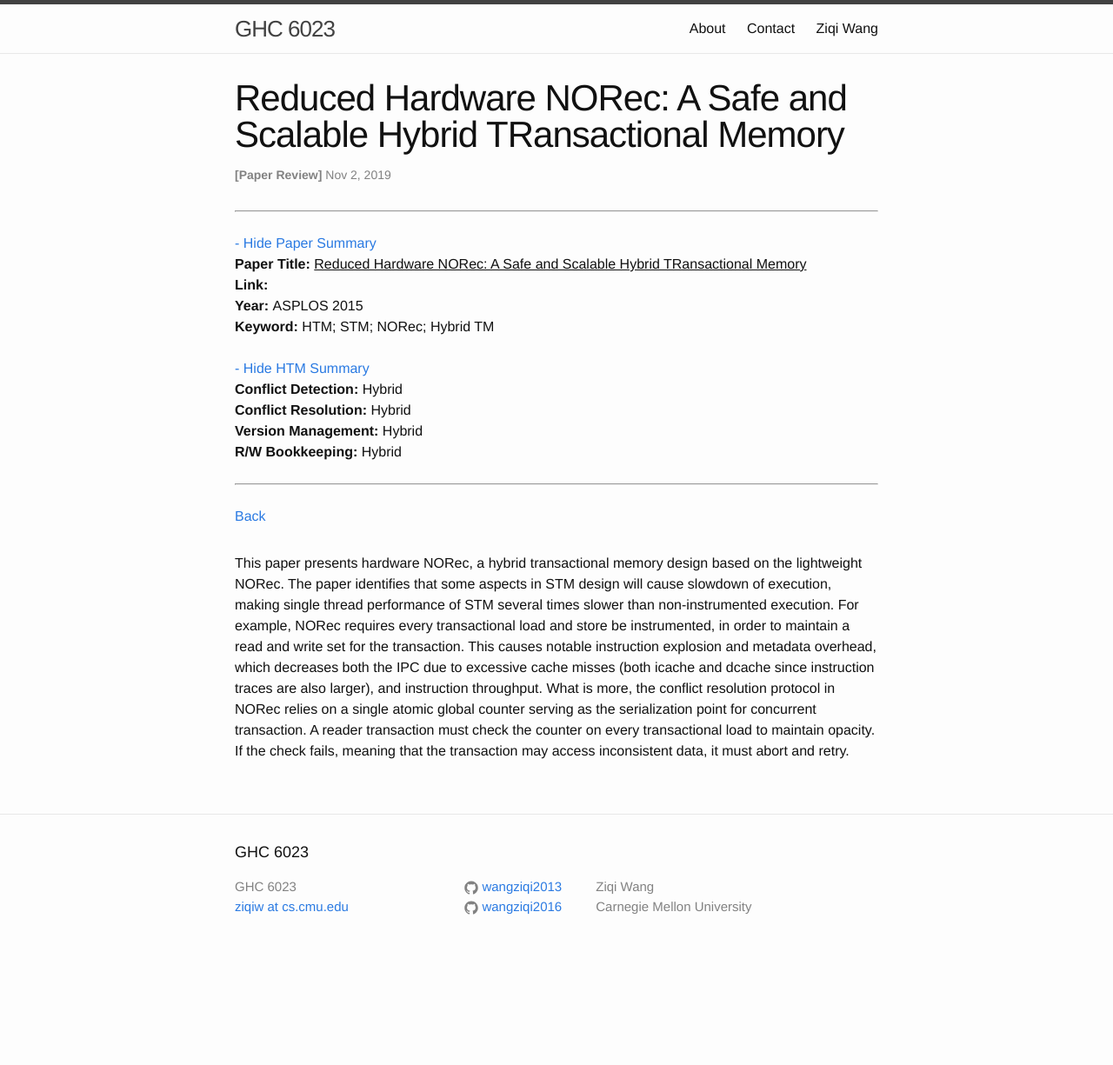
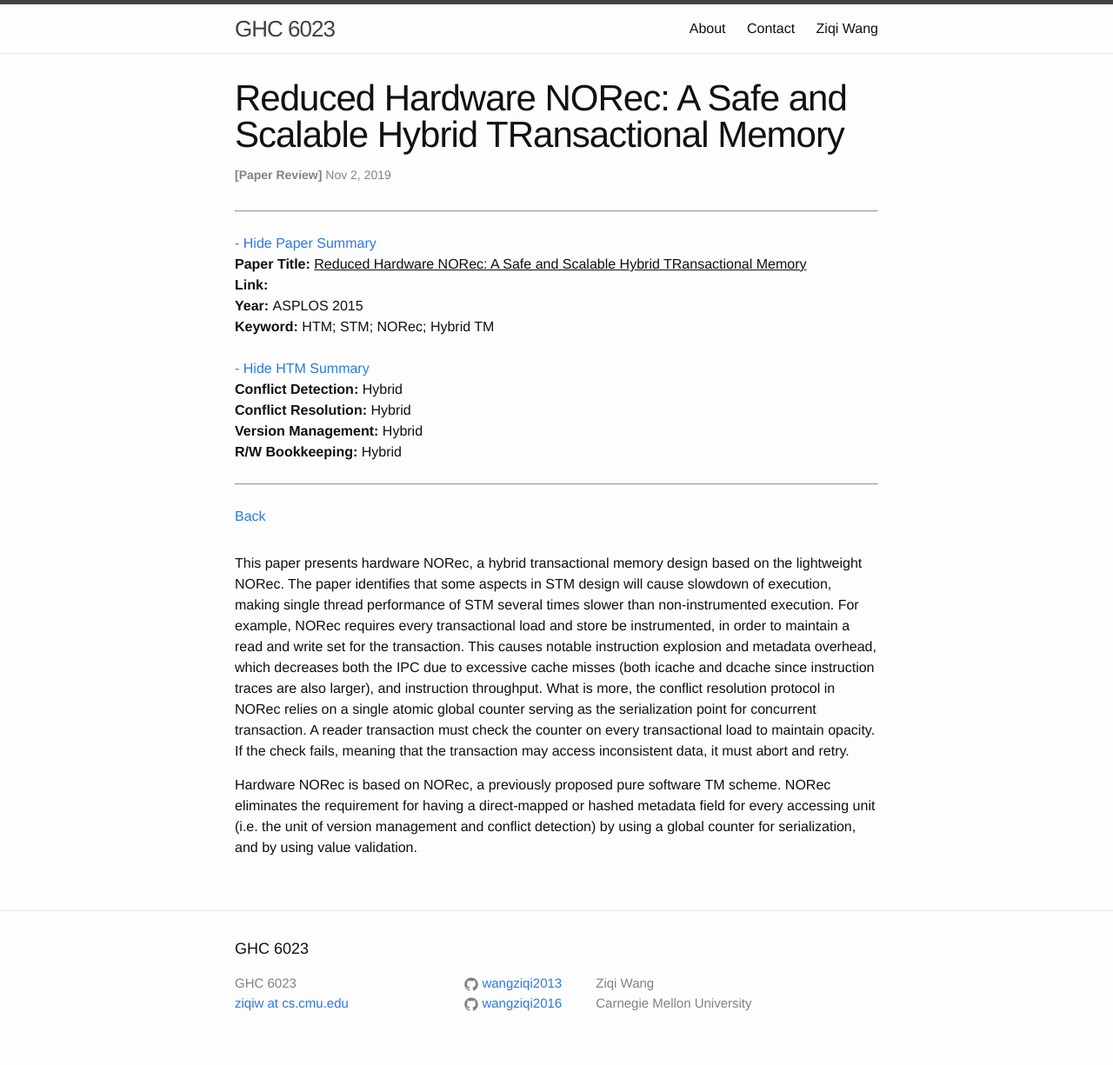
Before and after one commit to wangziqi2013/wangziqi2013.github.io, a Jekyll site: the page built from _posts/2019-11-02-rh-norec.markdown, in a window 1280 px wide. Shown: the whole page at 87% size. Built offline with Jekyll 4.4.1, drawn with Linux system fonts in a browser that asks for light colours; before the commit the page ends 1114 px from its top, so only the background shows below that.

Commit message:
Adding NORec

```diff
--- a/_posts/2019-11-02-rh-norec.markdown
+++ b/_posts/2019-11-02-rh-norec.markdown
@@ -22,3 +22,7 @@ and instruction throughput. What is more, the conflict resolution protocol in NO
 serving as the serialization point for concurrent transaction. A reader transaction must check the counter on every transactional
 load to maintain opacity. If the check fails, meaning that the transaction may access inconsistent data, it must abort
 and retry.
+
+Hardware NORec is based on NORec, a previously proposed pure software TM scheme. NORec eliminates the requirement for
+having a direct-mapped or hashed metadata field for every accessing unit (i.e. the unit of version management and conflict
+detection) by using a global counter for serialization, and by using value validation.
```
